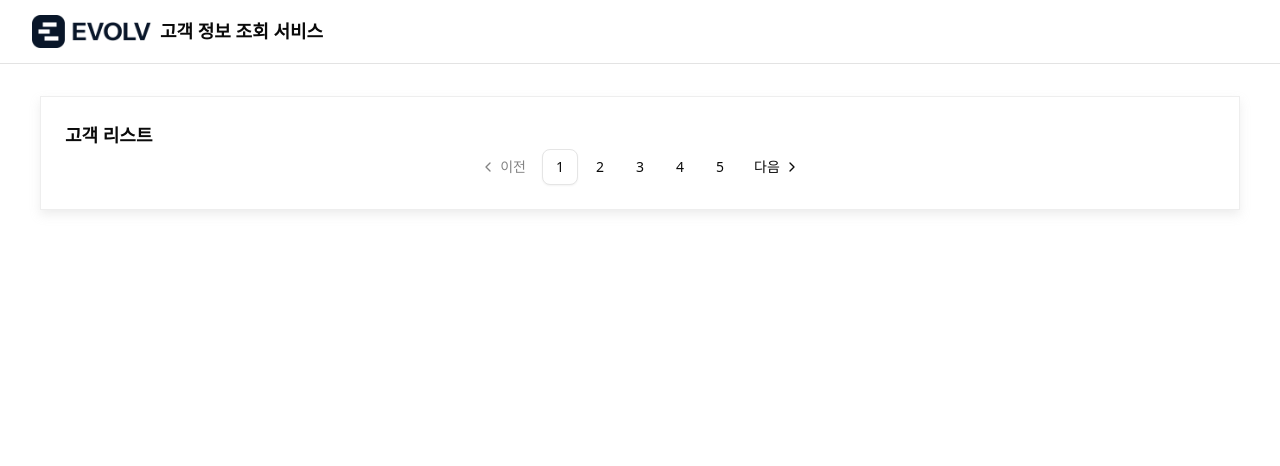
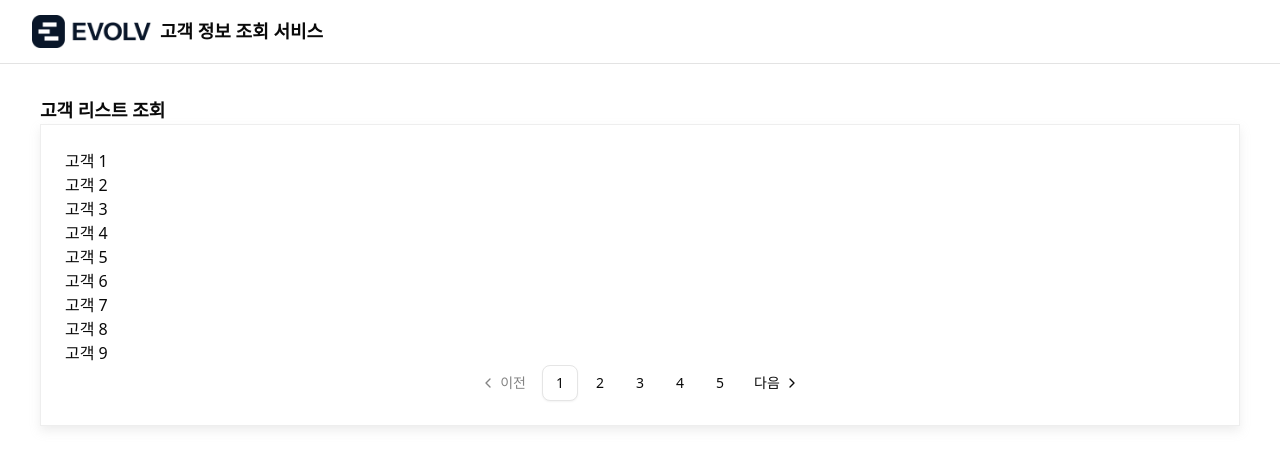
Before and after one commit to S2ej1n/Evolv_Frontend, a Next.js app: page / in a window 1280 px wide. Shown: the top 466 px of the page. Built offline with nearby package versions, Linux system fonts and the light colour scheme.

Commit message:
design: 페이지네이션 목데이터 설정

```diff
--- a/app/page.tsx
+++ b/app/page.tsx
@@ -4,16 +4,32 @@
 import { useState } from 'react';
 import ContentBox from "@/components/ContentBox";
 import Pagination from "@/components/Pagination";
+// -- 목데이터로 페이지네이션 테스트
+import { MOCK_CUSTOMERS } from '@/mocks/customers';
 
 export default function Customers() {
   const [prePage, setprePage] = useState(1);
-  const totalPages = 5;
+
+  const PAGE_SIZE = 9;
+
+  const start = (prePage - 1) * PAGE_SIZE;
+  const end = start + PAGE_SIZE;
+
+  const pageData = MOCK_CUSTOMERS.slice(start, end);
+  const totalPages = Math.ceil(MOCK_CUSTOMERS.length / PAGE_SIZE);
 
   return (
     <main>
+      <h1 className="text-lg font-semibold">고객 리스트 조회</h1>
+
       <ContentBox>
-        <h1 className="text-lg font-semibold">고객 리스트</h1>
-
+        <div>
+          {pageData.map((c)=>(
+            <div key={c.customer_id}>
+              {c.name}
+            </div>
+          ))}
+        </div>
         <Pagination prePage={prePage} totalPages={totalPages} onChange={setprePage}/>
       </ContentBox>
     </main>
```
